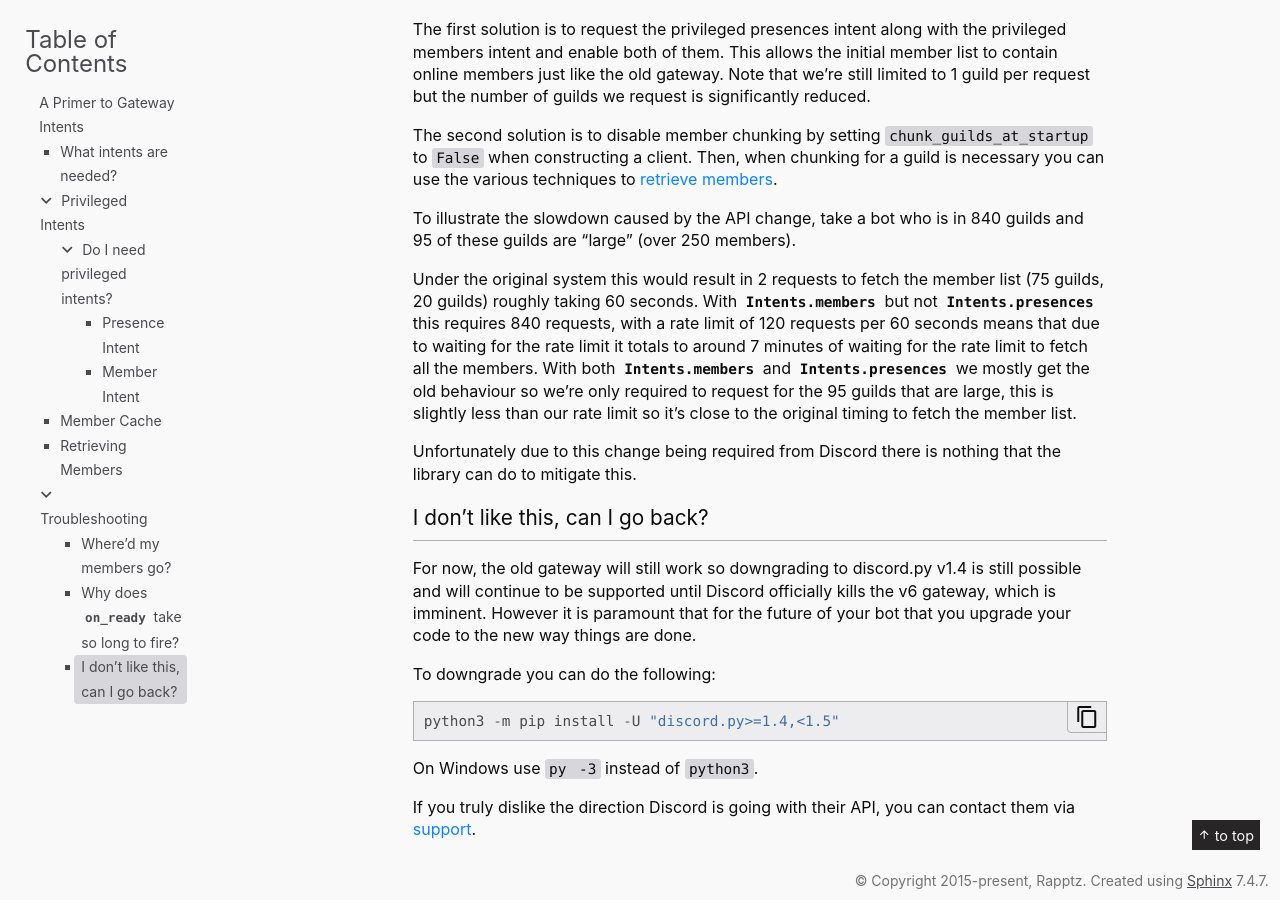
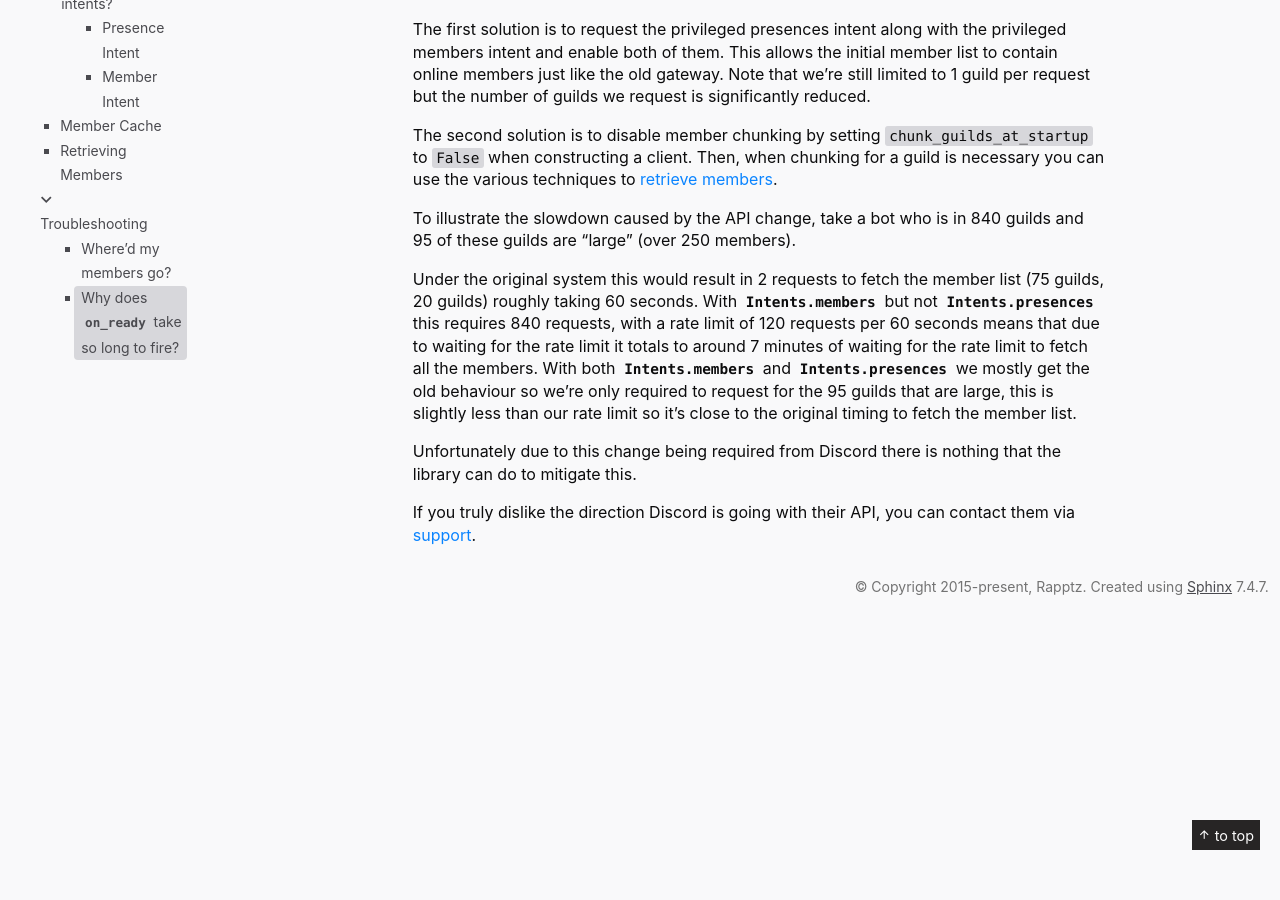
Before and after one commit to Rapptz/discord.py, a Sphinx documentation site: the page built from docs/intents.rst, in a window 1280 px wide and 900 px high, scrolled down 5115 px. Built offline with Sphinx 7.4.7, drawn with Linux system fonts in a browser that asks for light colours.

Commit message:
Update intents.rst

```diff
--- a/docs/intents.rst
+++ b/docs/intents.rst
@@ -187,17 +187,4 @@ Under the original system this would result in 2 requests to fetch the member li
 
 Unfortunately due to this change being required from Discord there is nothing that the library can do to mitigate this.
 
-I don't like this, can I go back?
-~~~~~~~~~~~~~~~~~~~~~~~~~~~~~~~~~~~
-
-For now, the old gateway will still work so downgrading to discord.py v1.4 is still possible and will continue to be supported until Discord officially kills the v6 gateway, which is imminent. However it is paramount that for the future of your bot that you upgrade your code to the new way things are done.
-
-To downgrade you can do the following:
-
-.. code-block:: python3
-
-    python3 -m pip install -U "discord.py>=1.4,<1.5"
-
-On Windows use ``py -3`` instead of ``python3``.
-
 If you truly dislike the direction Discord is going with their API, you can contact them via `support <https://dis.gd/contact>`_.
```
